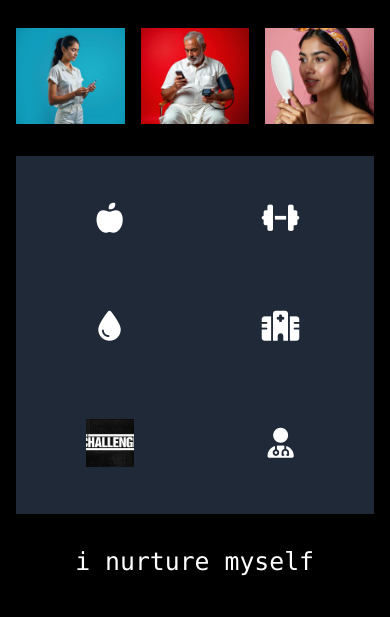
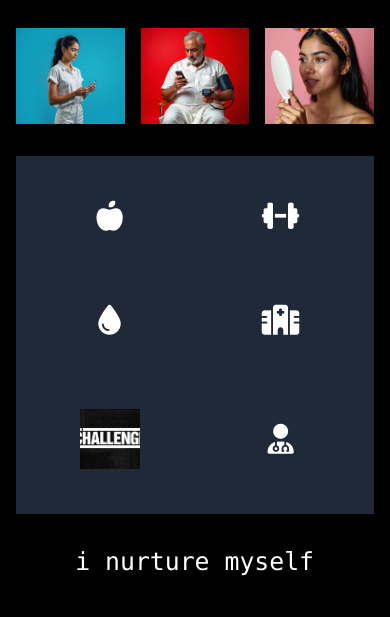
Before and after one commit to AmanchaRahul/asha2, a Django app: page /wellness/ in a window 390 px wide. Shown: the part 227-844 px from the top of the page. Run offline with Django 5.2, Linux system fonts and the light colour scheme; parts of the project's set-up code (start-up, migrations or seed data) failed here and were passed over; some libraries are stand-ins or nearby versions.

Commit message:
changes made

```diff
--- a/templates/wellness.html
+++ b/templates/wellness.html
@@ -37,7 +37,7 @@
                             <i class="fa-solid fa-hospital text-3xl md:text-4xl"></i>
                         </a>
                         <a href="{% url 'diabeteschallenge' %}" class="flex items-center justify-center hover-olive transition-transform duration-300 transform hover:scale-110">
-                            <img src="{% static 'images/diabetes/challenge.jpeg' %}" alt="Blood Pressure Challenge" class="w-12 h-12 md:w-16 md:h-16 object-cover">
+                            <img src="{% static 'images/diabetes/challenge.jpeg' %}" alt="Blood Pressure Challenge" style="width: 60px; height: 60px;" class="object-cover">
                         </a>
                         <a href="#" class="flex items-center justify-center hover-olive">
                             <i class="fa-solid fa-user-doctor text-3xl md:text-4xl"></i>
@@ -60,7 +60,8 @@
                             <i class="fa-solid fa-face-tired text-3xl md:text-4xl"></i>
                         </a>
                         <a href="{% url 'bloodpressurechallenge' %}" class="flex items-center justify-center hover-olive transition-transform duration-300 transform hover:scale-110">
-                            <img src="{% static 'images/diabetes/challenge.jpeg' %}" alt="Blood Pressure Challenge" class="w-12 h-12 md:w-16 md:h-16 object-cover">
+                            <img src="{% static 'images/diabetes/challenge.jpeg' %}" alt="Blood Pressure Challenge" style="width: 60px; height: 60px;"
+                            class="object-cover">
                         </a>
                         <a href="#" class="flex items-center justify-center hover-olive">
                             <i class="fa-solid fa-user-doctor text-3xl md:text-4xl"></i>
@@ -82,7 +83,8 @@
                             <i class="fa-solid fa-bottle-water text-3xl md:text-4xl"></i>
                         </a>
                         <a href="{% url 'anti_aging_tips' %}" class="flex items-center justify-center hover-olive transition-transform duration-300 transform hover:scale-110">
-                            <img src="{% static 'images/diabetes/challenge.jpeg' %}" alt="skincare Challenge" class="w-12 h-12 md:w-16 md:h-16 object-cover">
+                            <img src="{% static 'images/diabetes/challenge.jpeg' %}" alt="skincare Challenge" style="width: 60px; height: 60px;"
+                            class="object-cover">
                         </a>
                         <a href="#" class="flex items-center justify-center hover-olive">
                             <i class="fa-solid fa-user-doctor text-3xl md:text-4xl"></i>
```
